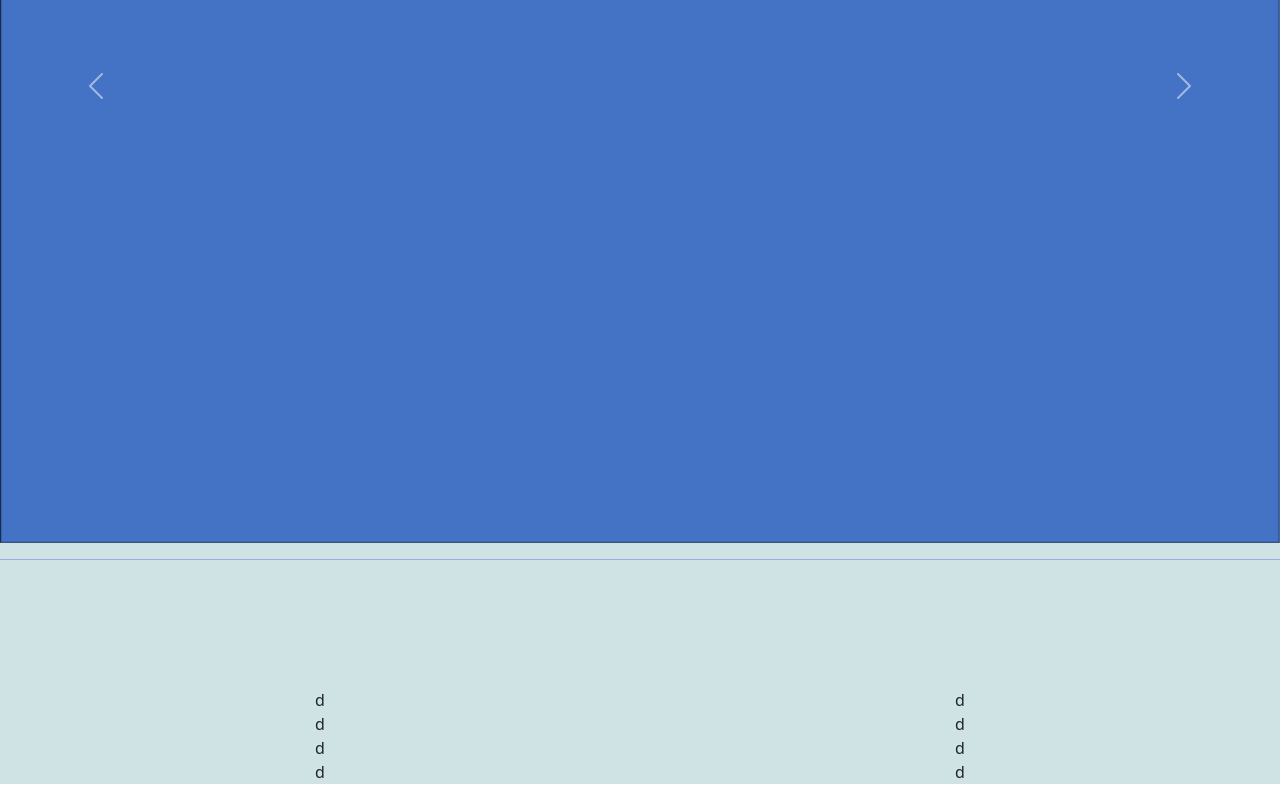
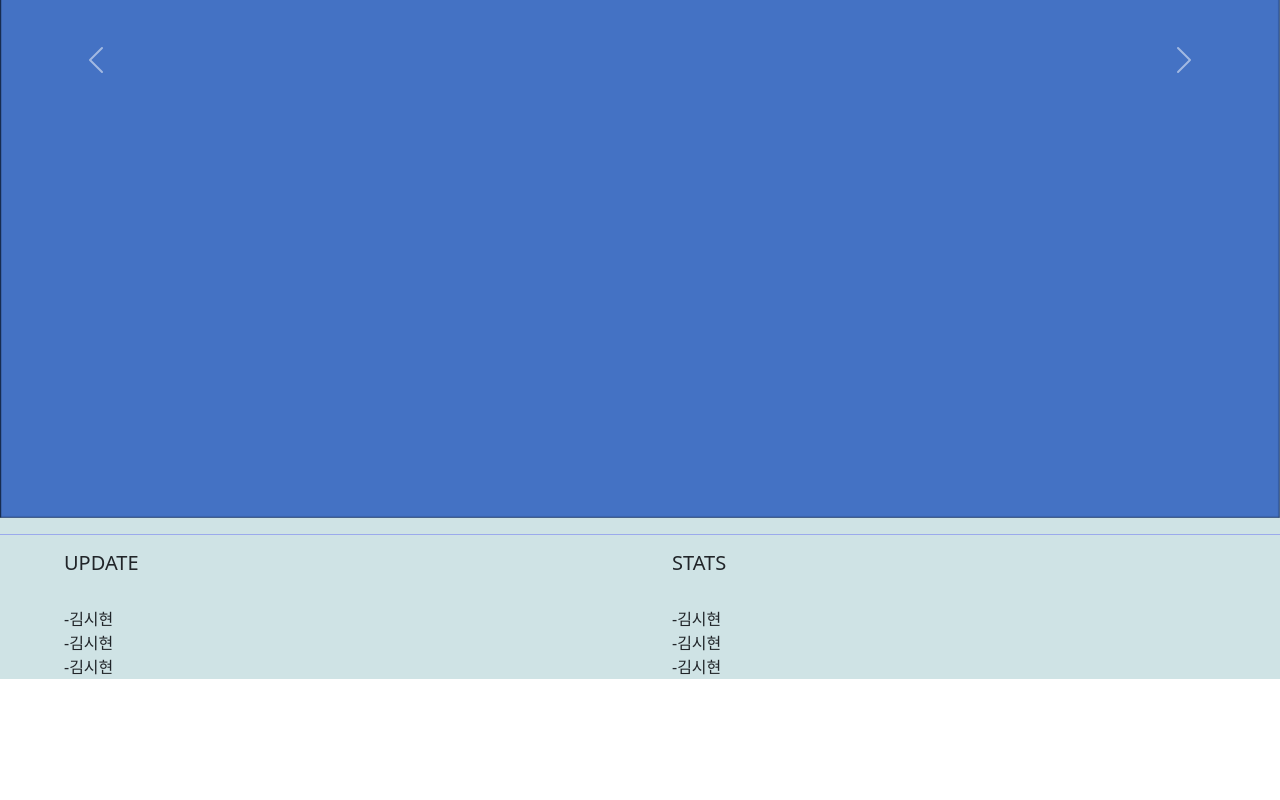
Before and after one commit to khw0123/template, a plain HTML site: page index.html in a window 1280 px wide. Shown: the part 493-1293 px from the top of the page. After the commit the page ends 1188 px from the top, so only its background shows below. Drawn offline with nearby package versions, Linux system fonts and the light colour scheme.

Commit message:
under add

```diff
--- a/index.html
+++ b/index.html
@@ -59,10 +59,19 @@
         <hr style="color: blue;">
         <div class="under">
               <div class="update">
-                <!--업데이트 내용(직접 기재)-->d <br>d <br>d <br>d
+                <!--업데이트 내용(직접 기재)-->
+                <h5>UPDATE</h5> <br>
+                -김시현 <br>
+                -김시현 <br>
+                -김시현
               </div>
                 <div class="stat">
-                    <!--사이트 통계 들어갈 자리(배울 예정)-->d <br>d <br>d <br>d
+                    <!--사이트 통계 들어갈 자리(배울 예정)-->
+                    <h5>STATS</h5> <br>
+                -김시현 <br>
+                -김시현 <br>
+                -김시현
+              </div>
                 </div>
           </div>
         </main>
--- a/style.css
+++ b/style.css
@@ -3,7 +3,6 @@
     grid-template-columns: 1fr 3fr 2fr 1fr;
     text-align: center;
     margin-bottom: 0%;
-    margin-top: 2%;
     background-color: rgb(161, 205, 224);
 
 }
@@ -30,6 +29,7 @@ main{
 .under{
     display: grid;
     grid-template-columns: 1fr 1fr;
-    text-align: center;
-    margin-top: 10%;
+   margin-left: 5%;
+    margin-top: 0.5%;
+
 }
```
